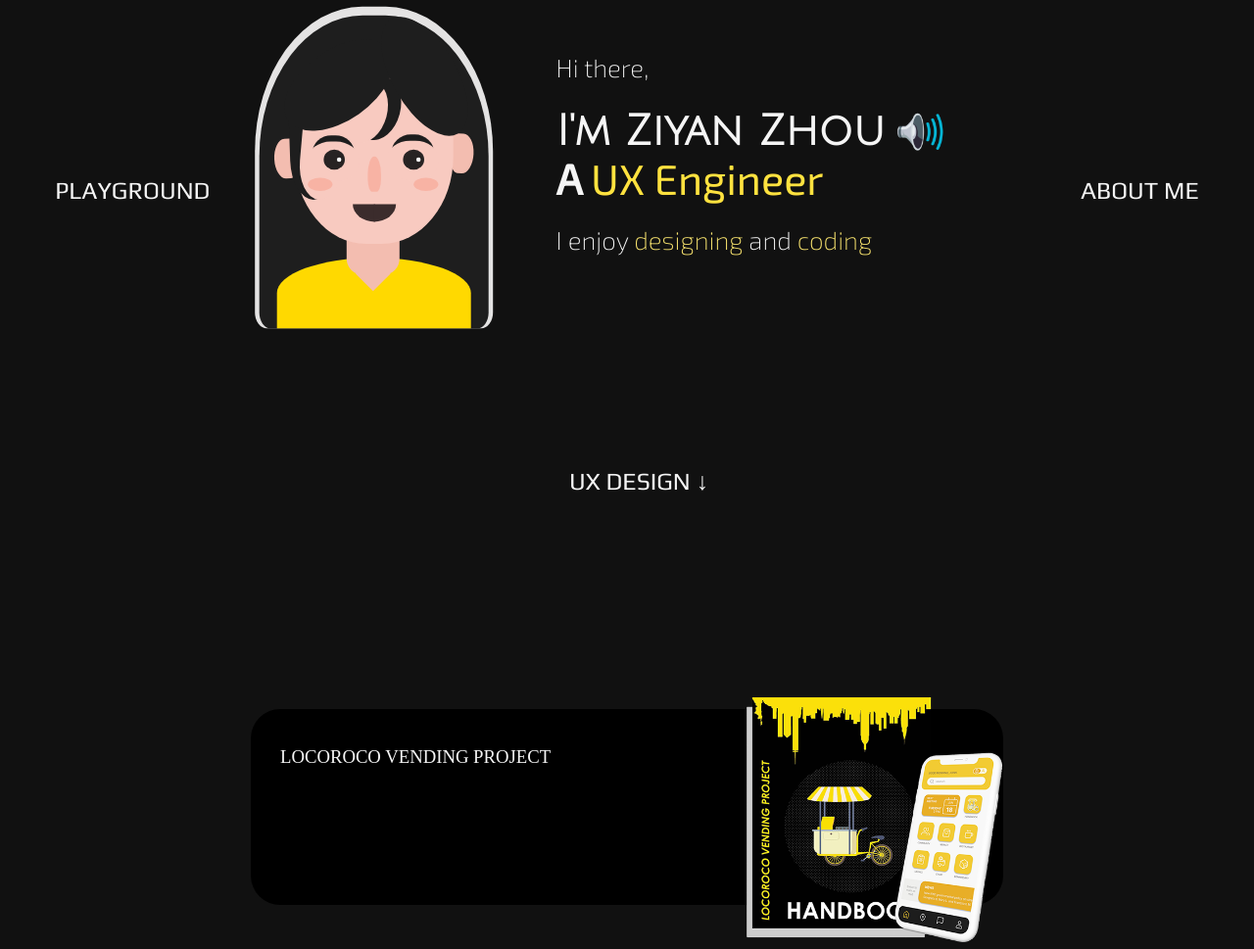
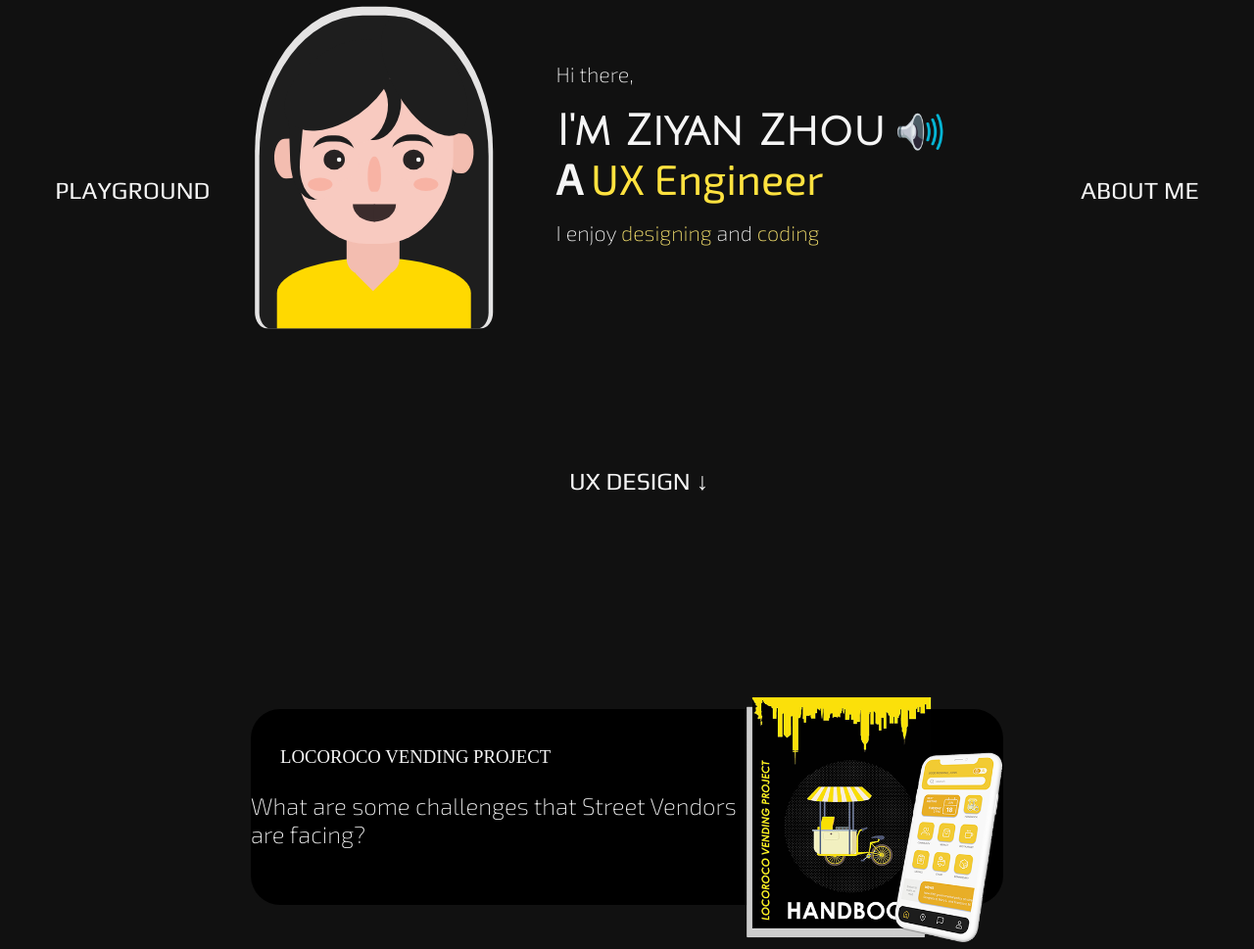
Before and after one commit to zyzhou99/portfolio2022, a plain HTML site: page html/index.html in a window 1280 px wide. Shown: the part 201-1170 px from the top of the page at 98% size. Drawn offline with Linux system fonts and the light colour scheme; a web font is replaced by a local one.

Commit message:
1002 update2
1002 update

```diff
--- a/css/overall_stylesheet.css
+++ b/css/overall_stylesheet.css
@@ -68,7 +68,7 @@ h3{
 
 p{
     color: whitesmoke;
-    font-size: 1.8em;
+    font-size: 1.5em;
     font-family: 'Exo 2', sans-serif;
     font-weight: 200;
 }
--- a/html/index.html
+++ b/html/index.html
@@ -127,6 +127,7 @@
             <div class="projectSmall">
                 <div>
                     <h3 class="descriptionText">LOCOROCO VENDING PROJECT</h3>
+                    <p>What are some challenges that Street Vendors are facing?</p>
                 </div>
                 <div>
                     <img class="thumbnail" src="../image/LogoRoco Thumbnail-2.png" alt="LocoRoco Project Thumbnail" height="250px">
```
